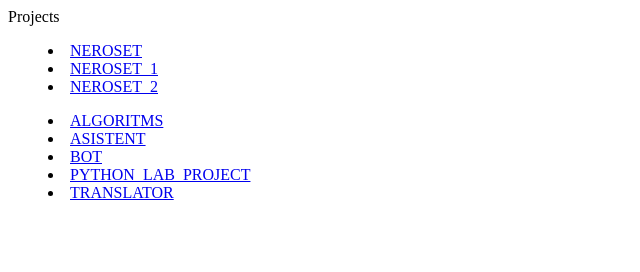
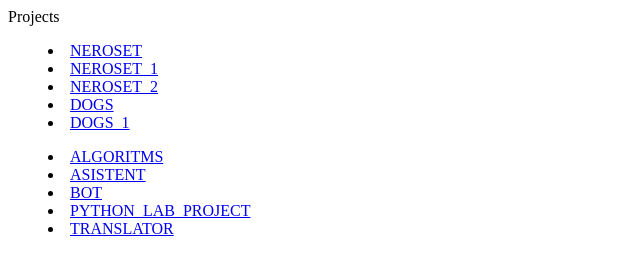
Before and after one commit to viktar99999/rezume, a plain HTML site: page Rezume/index.html in a window 1280 px wide. Shown: the whole page, without its empty margins (0-640 px from the left). Drawn offline with Linux system fonts and the light colour scheme.

Commit message:
upgrade projects.html

```diff
--- a/Rezume/index.html
+++ b/Rezume/index.html
@@ -12,6 +12,8 @@
             <li><a href="neroset.html">NEROSET</a></li>
             <li><a href="neroset_1.html">NEROSET_1</a></li>
             <li><a href="neroset_2.html">NEROSET_2</a></li>
+            <li><a href="dogs.html">DOGS</a></li>
+            <li><a href="dogs_1.html">DOGS_1</a></li>
             </menu>
             <menu>
             <li><a href="algoritms.html">ALGORITMS</a></li>
```
